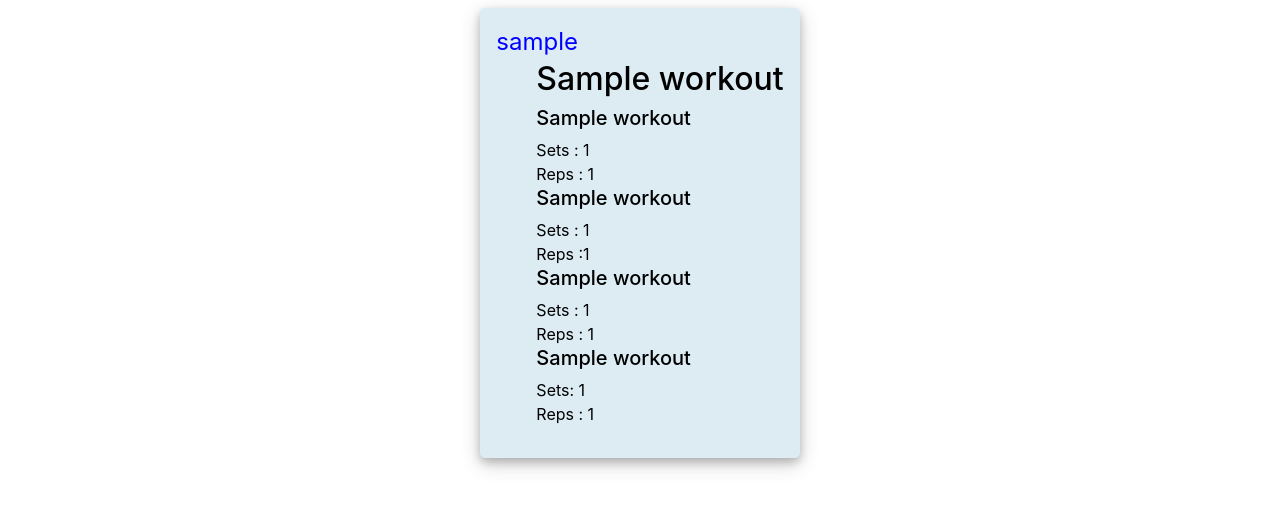
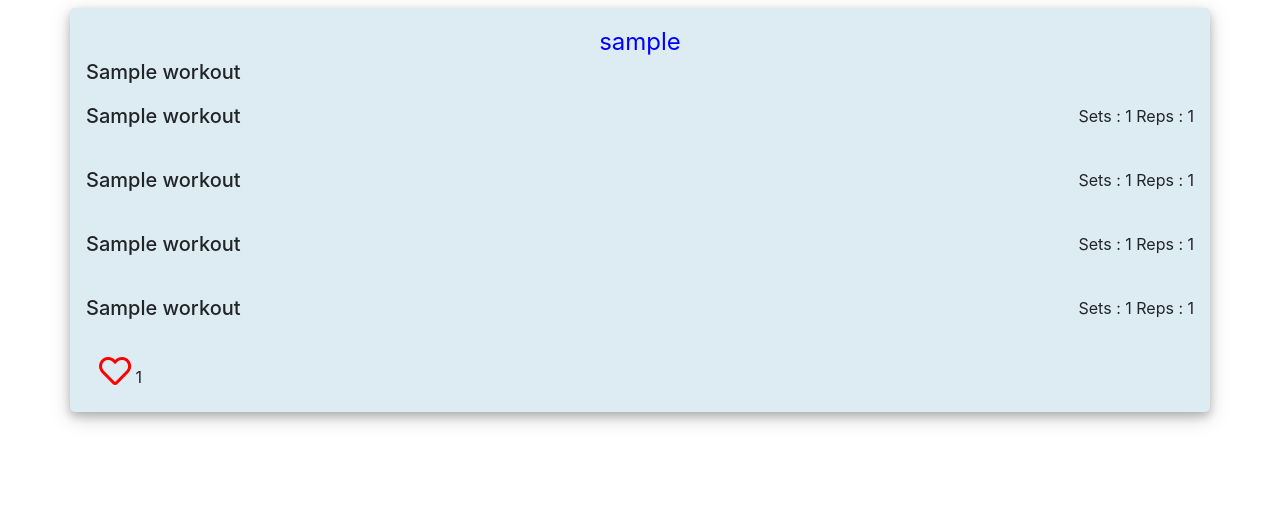
Before and after one commit to azamatbaiyzbekov/Project-3-FitnessApp, a Django app: page /workouts/1 in a window 1280 px wide. Shown: the part 56-565 px from the top of the page. Run offline with Django 3.2, Linux system fonts and the light colour scheme; a user stored in the database is signed in; tables that the repository leaves empty hold one stand-in row (values such as "Sample post"); some libraries are stand-ins or nearby versions; some web fonts are replaced.

Commit message:
Adds styling to workout_detail

```diff
--- a/fyt/static/css/main.css
+++ b/fyt/static/css/main.css
@@ -16,10 +16,14 @@
     margin: 10px;
     background: #DDEBF3;
 }
+.workout-card:hover {
+    border: 1px solid #6E5BAA;
+}
 
 .workout-submited-by {
     font-size : 1.5em;
     color: blue;
+    text-align: center;
 }
 .workout-card > a, .workout-card li {
     text-decoration: none;
--- a/fyt/templates/workout_detail.html
+++ b/fyt/templates/workout_detail.html
@@ -2,39 +2,34 @@
 {% block content %}
 
 <div class="container">
+    <div class="row">
+        <div class="col-md-12 sameHeight workout-card m-auto">
+            <div class="workout-submited-by">{{workout.user.username}}</div>
 
-        <div class="row ">
-            <div class="workout-card m-auto">
+            <h5>{{ workout.workout_name}}</h5>
+            <div class="bench">
+                <h5>{{ workout.exercise_name_1 }}</h5>
+                <p>Sets : {{ workout.sets_exercise_1 }} Reps : {{ workout.reps_exercise_1 }}</p>
+            </div>
+            <div class="bench">
+                <h5>{{ workout.exercise_name_2 }}</h5>
+                <p>Sets : {{ workout.sets_exercise_2 }} Reps : {{ workout.reps_exercise_2 }}</p>
+            </div>
+            <div class="bench">
+                <h5>{{ workout.exercise_name_3 }}</h5>
+                <p>Sets : {{ workout.sets_exercise_3 }} Reps : {{ workout.reps_exercise_3 }}</p>
+            </div>
+            <div class="bench">
+                <h5>{{ workout.exercise_name_4 }}</h5>
+                <p>Sets : {{ workout.sets_exercise_4 }} Reps : {{ workout.reps_exercise_4 }}</p>
+            </div>
 
-                <div class="workout-submited-by">{{workout.user.username}}</div>
-                    <ul>
-                        <h2>
-                            <li>{{ workout.workout_name }}</li>
-                        </h2>
-                        <h5>
-                            <li>{{ workout.exercise_name_1 }}</li>
-                        </h5>
-                        <li>Sets : {{ workout.sets_exercise_1 }}</li>
-                        <li>Reps : {{ workout.reps_exercise_1 }}</li>
-                        <h5>
-                            <li>{{ workout.exercise_name_2 }}</li>
-                        </h5>
-                        <li>Sets : {{ workout.sets_exercise_2 }}</li>
-                        <li>Reps :{{ workout.reps_exercise_2 }}</li>
-                        <h5>
-                            <li>{{ workout.exercise_name_3 }}</li>
-                        </h5>
-                        <li>Sets : {{ workout.sets_exercise_3 }}</li>
-                        <li>Reps : {{ workout.reps_exercise_3 }}</li>
-                        <h5>
-                            <li>{{ workout.exercise_name_4 }}</li>
-                        </h5>
-                        <li>Sets: {{ workout.sets_exercise_4 }}</li>
-                        <li>Reps : {{ workout.reps_exercise_4 }}</li>
-                    </ul>
-            </div>
+            <a class="waves-effect waves-light btn like-button" data-id="{{workout.id}}">
+                <i class="far fa-heart"></i> {% if workout.likes > 0 %} {{ workout.likes }} {% else %} {% endif %}
+            </a>
         </div>
     </div>
+</div>
 
 
 {% endblock %}
```
Also changed, not shown: other parts of fyt/static/css/main.css (+37 -0 lines), fyt/templates/profile.html (+4 -3 lines), fyt/templates/workout_form.html (+16 -8 lines).
